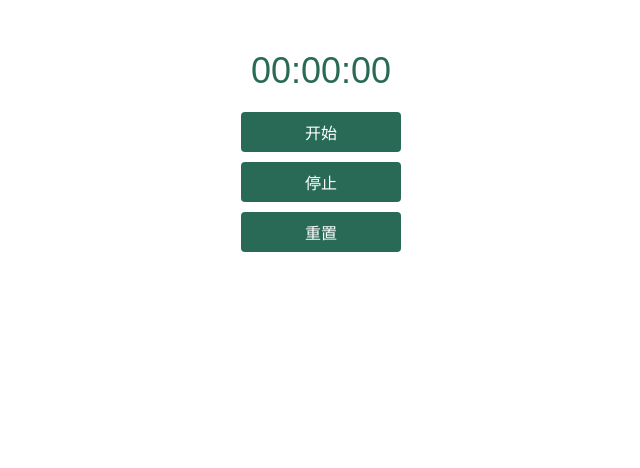
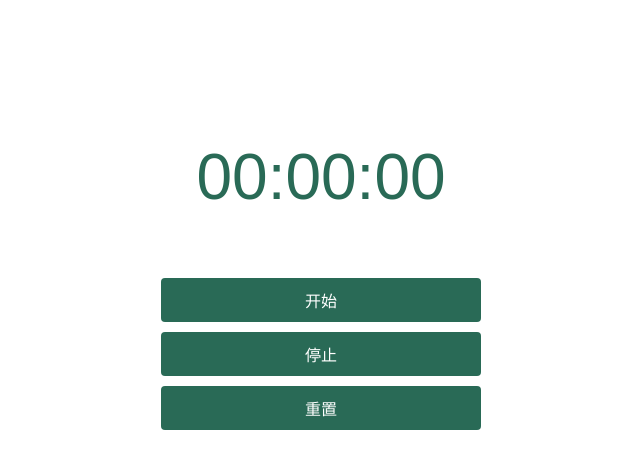
Before and after one commit to leepdesign/love, a plain HTML site: page index.html in a window 1280 px wide. Shown: the whole page, without its empty margins (319-959 px from the left). Drawn offline with Linux system fonts and the light colour scheme.

Commit message:
Add files via upload

```diff
--- a/index.html
+++ b/index.html
@@ -7,15 +7,15 @@
     <title>计时器</title>
     <style>
         #timer {
-            font-size: 36px;
+            font-size: 64px;
             /* 设置字体大小 */
             text-align: center;
-            margin-top: 50px;
+            margin-top: 140px;
             color: #296A56;
             /* 设置字体颜色 */
             font-family: Arial, sans-serif;
             /* 设置字体 */
-            margin-bottom: 20px;
+            margin-bottom: 64px;
             /* 设置下边距 */
         }
         /* 定义按钮样式 */
@@ -27,7 +27,7 @@
             /* 移除边框 */
             color: white;
             /* 设置文本颜色 */
-            padding: 8px 16px;
+            padding: 10px 16px;
             /* 设置内边距 */
             text-align: center;
             /* 设置文本居中 */
@@ -43,13 +43,13 @@
             /* 设置鼠标指针为手型 */
             border-radius: 4px;
             /* 设置圆角 */
-            width: 160px;
+            width: 320px;
             /* 设置按钮宽度 */
         }
         /* 定义按钮悬停时的样式 */
 
         .button:hover {
-            background-color: #45a049;
+            background-color: #89A69D;
             /* 设置悬停时的背景颜色 */
         }
     </style>
```
